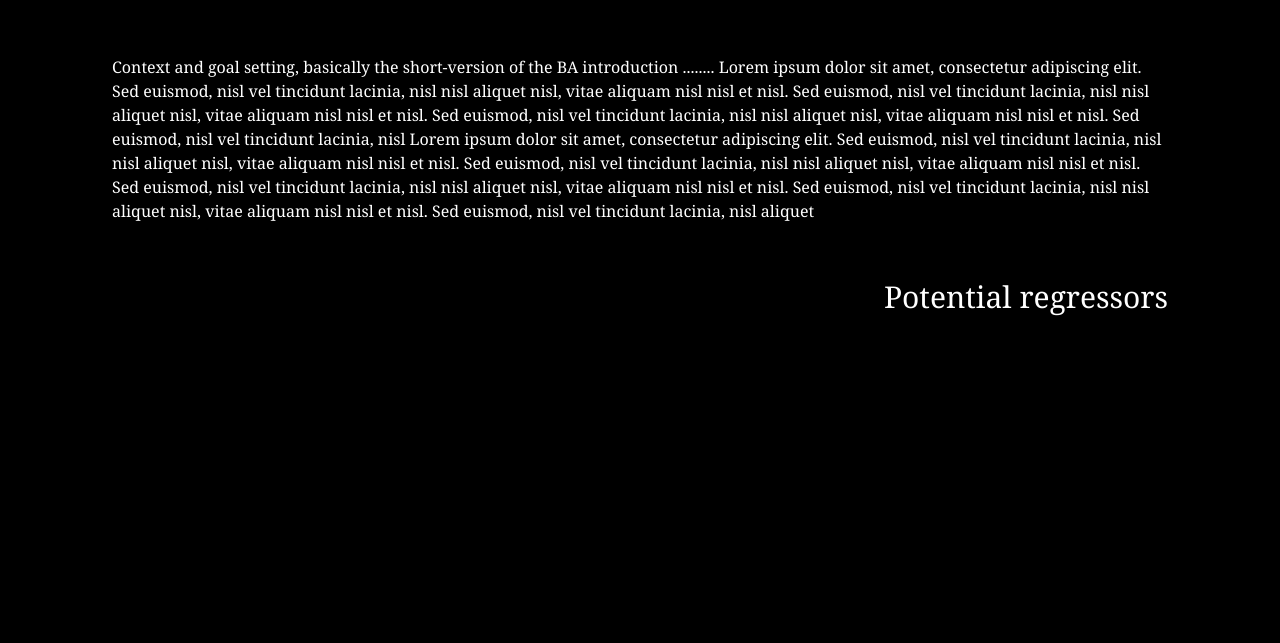
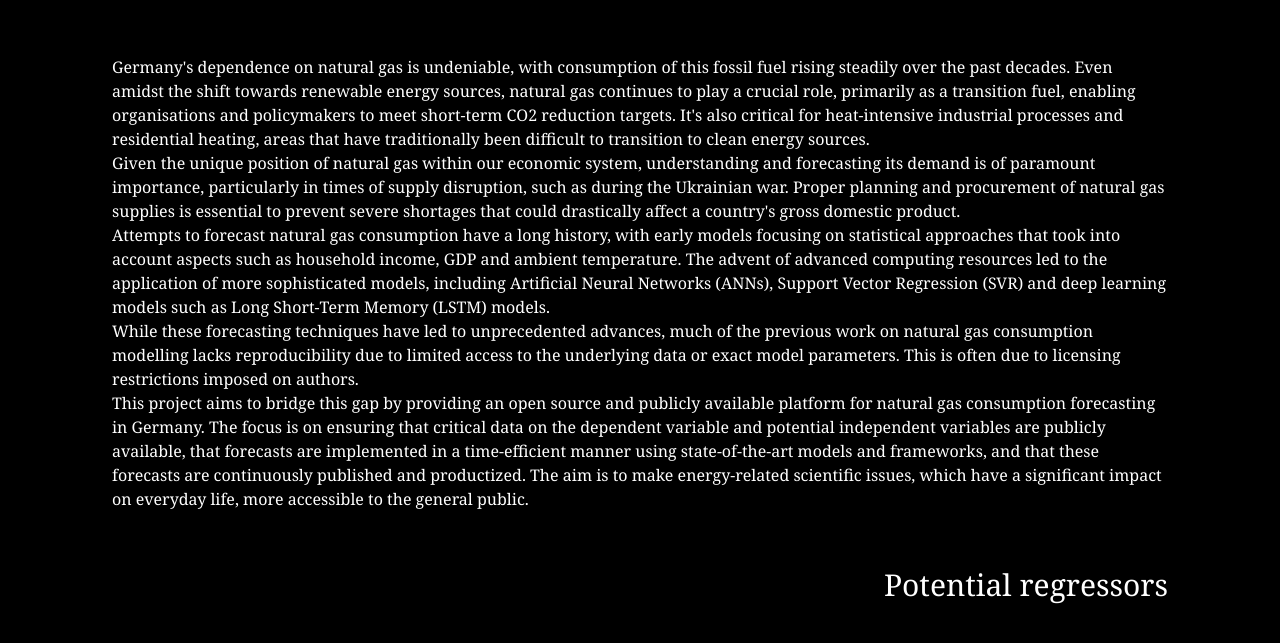
Before and after one commit to f-linus/natural_gas_consumption_modelling_frontend, a Next.js app: page / in a window 1280 px wide. Shown: the part 1279-1922 px from the top of the page. Built offline with nearby package versions, Linux system fonts and the light colour scheme; no server answers.

Commit message:
Add intro text to front page

```diff
--- a/components/NaturalGasConsumptionModelling.tsx
+++ b/components/NaturalGasConsumptionModelling.tsx
@@ -25,21 +25,23 @@ export const NaturalGasConsumptionModelling = () => {
       <ForecastPlot data={data} forecastedTemperaturesEnabled={false} />
 
       <p>
-        Context and goal setting, basically the short-version of the BA
-        introduction ........ Lorem ipsum dolor sit amet, consectetur adipiscing
-        elit. Sed euismod, nisl vel tincidunt lacinia, nisl nisl aliquet nisl,
-        vitae aliquam nisl nisl et nisl. Sed euismod, nisl vel tincidunt
-        lacinia, nisl nisl aliquet nisl, vitae aliquam nisl nisl et nisl. Sed
-        euismod, nisl vel tincidunt lacinia, nisl nisl aliquet nisl, vitae
-        aliquam nisl nisl et nisl. Sed euismod, nisl vel tincidunt lacinia, nisl
-        Lorem ipsum dolor sit amet, consectetur adipiscing elit. Sed euismod,
-        nisl vel tincidunt lacinia, nisl nisl aliquet nisl, vitae aliquam nisl
-        nisl et nisl. Sed euismod, nisl vel tincidunt lacinia, nisl nisl aliquet
-        nisl, vitae aliquam nisl nisl et nisl. Sed euismod, nisl vel tincidunt
-        lacinia, nisl nisl aliquet nisl, vitae aliquam nisl nisl et nisl. Sed
-        euismod, nisl vel tincidunt lacinia, nisl nisl aliquet nisl, vitae
-        aliquam nisl nisl et nisl. Sed euismod, nisl vel tincidunt lacinia, nisl
-        aliquet
+        Germany's dependence on natural gas is undeniable, with consumption of this fossil fuel rising steadily over the past decades. Even amidst the shift towards renewable energy sources, natural gas continues to play a crucial role, primarily as a transition fuel, enabling organisations and policymakers to meet short-term CO2 reduction targets. It's also critical for heat-intensive industrial processes and residential heating, areas that have traditionally been difficult to transition to clean energy sources.
+      </p>
+
+      <p>
+        Given the unique position of natural gas within our economic system, understanding and forecasting its demand is of paramount importance, particularly in times of supply disruption, such as during the Ukrainian war. Proper planning and procurement of natural gas supplies is essential to prevent severe shortages that could drastically affect a country's gross domestic product.
+      </p>
+
+      <p>
+        Attempts to forecast natural gas consumption have a long history, with early models focusing on statistical approaches that took into account aspects such as household income, GDP and ambient temperature. The advent of advanced computing resources led to the application of more sophisticated models, including Artificial Neural Networks (ANNs), Support Vector Regression (SVR) and deep learning models such as Long Short-Term Memory (LSTM) models.
+      </p>
+
+      <p>
+        While these forecasting techniques have led to unprecedented advances, much of the previous work on natural gas consumption modelling lacks reproducibility due to limited access to the underlying data or exact model parameters. This is often due to licensing restrictions imposed on authors.
+      </p>
+
+      <p>
+        This project aims to bridge this gap by providing an open source and publicly available platform for natural gas consumption forecasting in Germany. The focus is on ensuring that critical data on the dependent variable and potential independent variables are publicly available, that forecasts are implemented in a time-efficient manner using state-of-the-art models and frameworks, and that these forecasts are continuously published and productized. The aim is to make energy-related scientific issues, which have a significant impact on everyday life, more accessible to the general public.
       </p>
 
       <h3 className="text-3xl mt-14 text-right">Potential regressors</h3>
```
